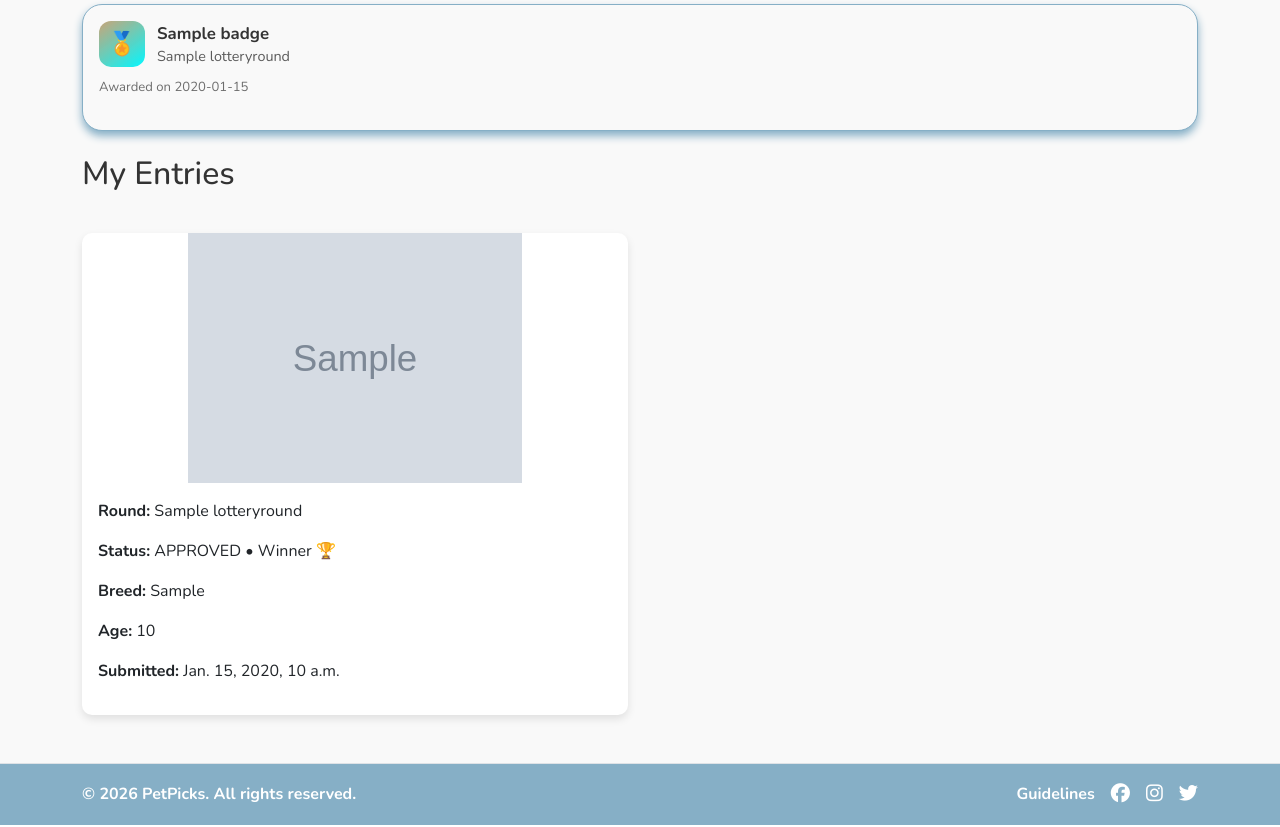
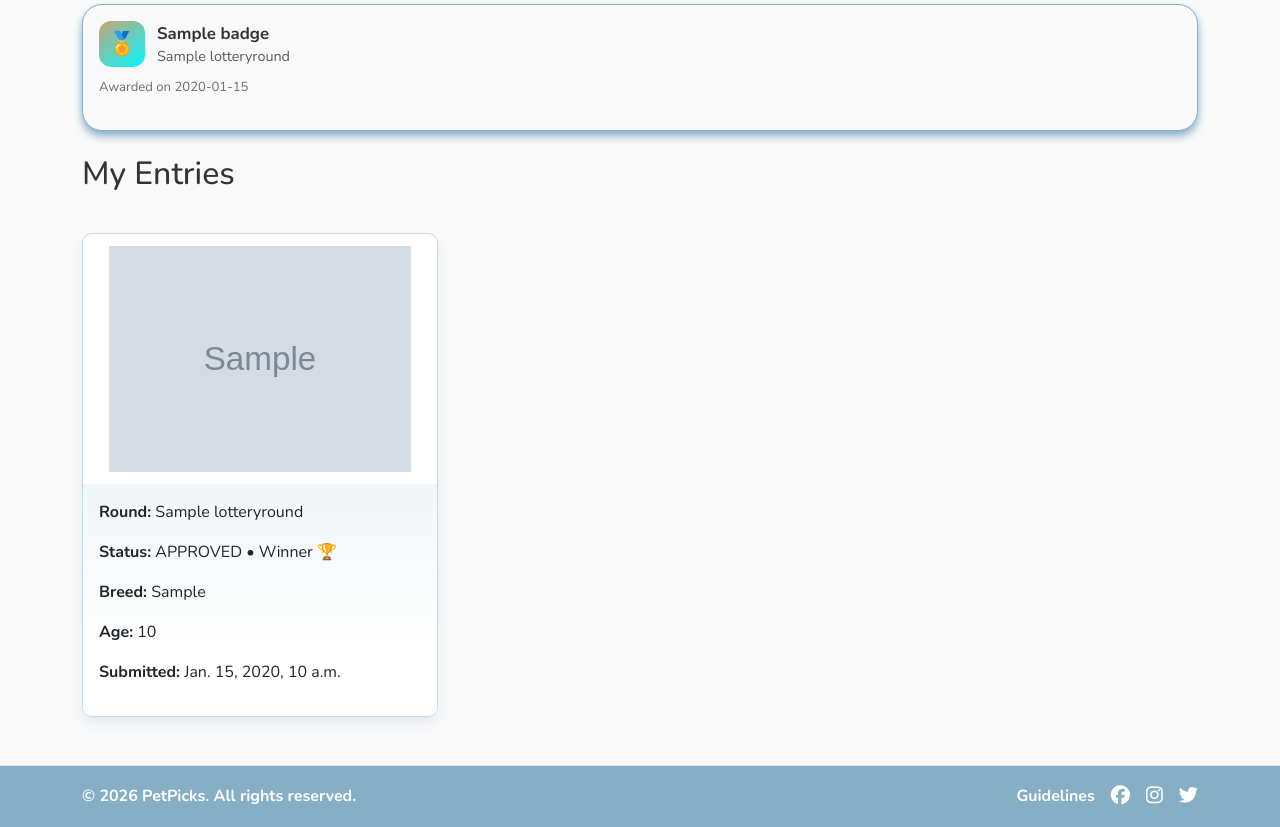
Before and after one commit to leilacsak/petpicks, a Django app: page /profile/ in a window 1280 px wide. Shown: the part 333-1160 px from the top of the page. Run offline with Django 5.2, Linux system fonts and the light colour scheme; a user stored in the database is signed in; tables that the repository leaves empty hold one stand-in row (values such as "Sample post"); grey boxes marked "Sample" are stand-in pictures; data that the repository does not hold is empty; some libraries are stand-ins or nearby versions.

Commit message:
Improve layout and styling consistency of “My Entries” cards on profile page

```diff
--- a/lottery/templates/lottery/profile.html
+++ b/lottery/templates/lottery/profile.html
@@ -43,10 +43,10 @@
         {% if entries %}
         <div class="row">
             {% for entry in entries %}
-            <div class="col-md-6 mb-4">
-                <div class="card mt-3">
-                    <img src="{{ entry.photo.url }}" class="card-img-top" alt="{{ entry.pet.name }} photo"
-                        style="object-fit: contain; width: 100%; height: 250px;">
+            <div class="col-md-6 col-lg-4 mb-4">
+                <div class="card mt-3 recent-winner-card">
+                    <img src="{{ entry.photo.url }}" class="card-img-top profile-entry-image"
+                        alt="{{ entry.pet.name }} photo">
 
                     <div class="card-body">
                         <p><strong>Round:</strong> {{ entry.round.title }}</p>
--- a/static/css/styles.css
+++ b/static/css/styles.css
@@ -262,11 +262,24 @@ main {
   );
 }
 
+.recent-winner-card .card-img-top {
+  border-top-left-radius: 10px;
+  border-top-right-radius: 10px;
+}
+
 .card-img-top {
   border-top-left-radius: 10px;
   border-top-right-radius: 10px;
   height: 200px;
   object-fit: cover;
+}
+
+.recent-winner-card .profile-entry-image {
+  object-fit: contain;
+  width: 100%;
+  height: 250px;
+  padding: 0.75rem;
+  border-radius: 10px;
 }
 
 /* Results winner tiles */
```
